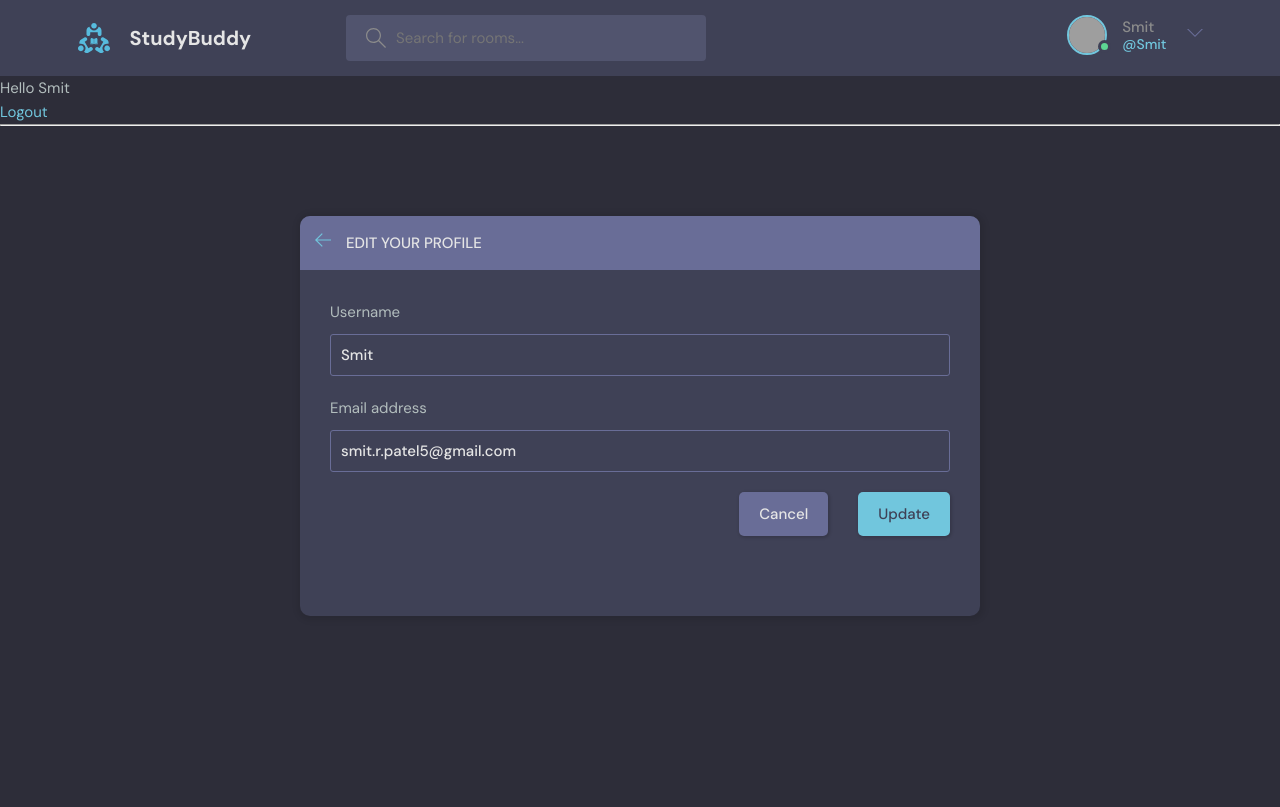
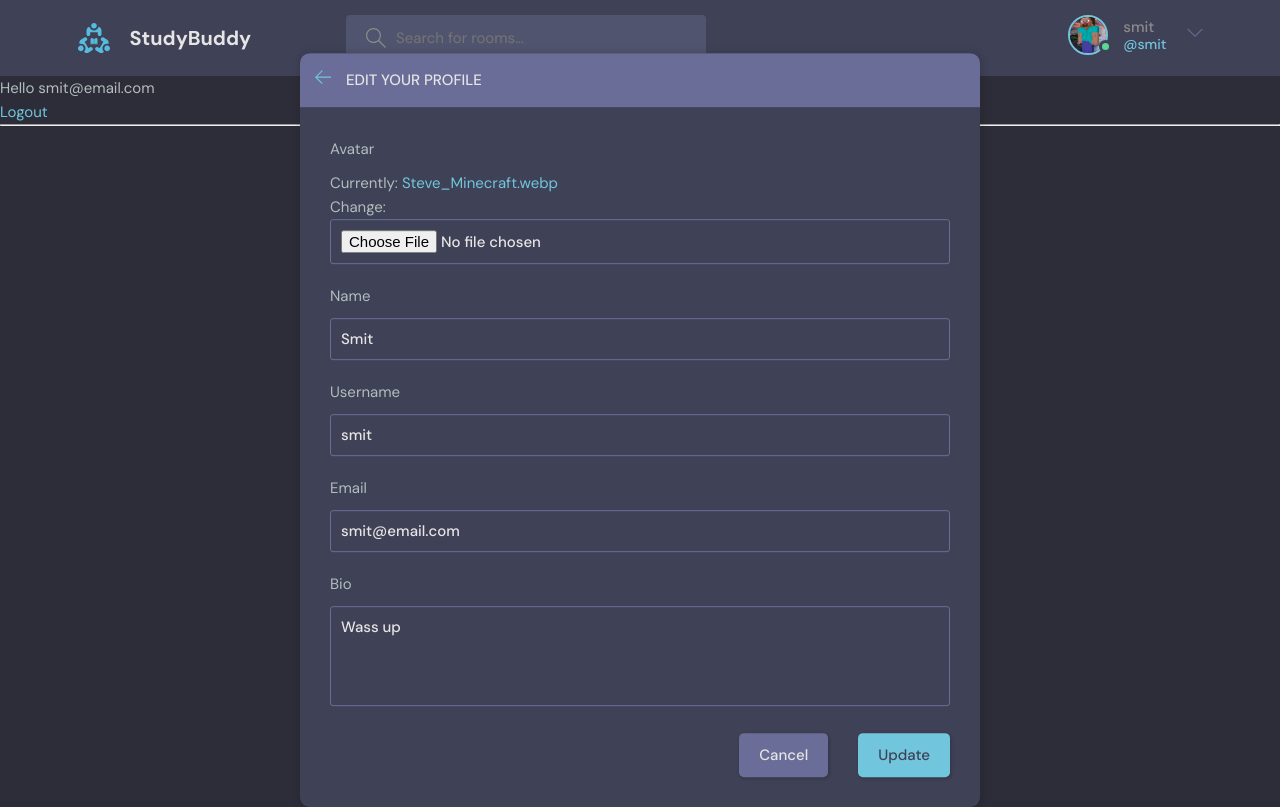
Before and after one commit to smit-patel1/studybud, a Django app: page /update-user/ in a window 1280 px wide. Before the commit the page ends 616 px from the top, so only its background shows below. Run offline with Django 5.2, Linux system fonts and the light colour scheme; a user stored in the database is signed in; grey boxes are pictures that could not be loaded.

Commit message:
Integrated Custom User Model

```diff
--- a/base/admin.py
+++ b/base/admin.py
@@ -1,7 +1,8 @@
 from django.contrib import admin
 
-from .models import Room, Topic, Message
+from .models import Room, Topic, Message, User
 
+admin.site.register(User)
 admin.site.register(Room)
 admin.site.register(Topic)
 admin.site.register(Message)
--- a/base/forms.py
+++ b/base/forms.py
@@ -1,6 +1,13 @@
 from django.forms import ModelForm
-from .models import Room
-from django.contrib.auth.models import User
+from django.contrib.auth.forms import UserCreationForm
+from .models import Room, User
+
+
+class MyUserCreationForm(UserCreationForm):
+    class Meta:
+        model = User
+        fields = ['name', 'username', 'email', 'password1', 'password2']
+
 
 class RoomForm(ModelForm):
     class Meta:
@@ -8,7 +15,8 @@ class RoomForm(ModelForm):
         fields = '__all__'
         exclude = ['host', 'participants']
 
+
 class UserForm(ModelForm):
     class Meta:
         model = User
-        fields = ['username', 'email']
+        fields = ['avatar', 'name', 'username', 'email', 'bio']
--- a/base/models.py
+++ b/base/models.py
@@ -1,5 +1,16 @@
 from django.db import models
-from django.contrib.auth.models import User
+from django.contrib.auth.models import AbstractUser
+
+
+class User(AbstractUser):
+    name = models.CharField(max_length=200, null=True)
+    email = models.EmailField(unique=True, null=True)
+    bio = models.TextField(null=True)
+
+    avatar = models.ImageField(null=True, default="avatar.svg")
+
+    USERNAME_FIELD = 'email'
+    REQUIRED_FIELDS = []
 
 
 class Topic(models.Model):
--- a/base/templates/base/activity.html
+++ b/base/templates/base/activity.html
@@ -31,7 +31,7 @@
               class="roomListRoom__author"
             >
               <div class="avatar avatar--small">
-                <img src="https://randomuser.me/api/portraits/women/11.jpg" />
+                <img src="{{message.user.avatar.url}}" />
               </div>
               <p>
                 @{{message.user}}
--- a/base/templates/base/activity_component.html
+++ b/base/templates/base/activity_component.html
@@ -10,7 +10,7 @@
         class="roomListRoom__author"
       >
         <div class="avatar avatar--small">
-          <img src="https://randomuser.me/api/portraits/women/11.jpg" />
+          <img src="{{message.user.avatar.url}}" />
         </div>
         <p>
           @{{message.user}}
--- a/base/templates/base/feed_component.html
+++ b/base/templates/base/feed_component.html
@@ -6,7 +6,7 @@
       class="roomListRoom__author"
     >
       <div class="avatar avatar--small">
-        <img src="https://randomuser.me/api/portraits/women/11.jpg" />
+        <img src="{{room.host.avatar.url}}" />
       </div>
       <span>@{{room.host.username}}</span>
     </a>
--- a/base/templates/base/login_register.html
+++ b/base/templates/base/login_register.html
@@ -15,7 +15,7 @@
           {% csrf_token %}
           <div class="form__group form__group">
             <label for="room_name">Email</label>
-            <input id="username" name="username" type="text" placeholder="e.g.
+            <input id="username" name="email" type="text" placeholder="e.g.
             dennis_ivy@email.com />
           </div>
           <div class="form__group">
--- a/base/templates/base/room.html
+++ b/base/templates/base/room.html
@@ -82,7 +82,7 @@
               class="room__author"
             >
               <div class="avatar avatar--small">
-                <img src="https://randomuser.me/api/portraits/men/37.jpg" />
+                <img src="{{room.host.avatar.url}}" />
               </div>
               <span>@{{room.host.username}}</span>
             </a>
@@ -107,7 +107,7 @@
                   >
                     <div class="avatar avatar--small">
                       <img
-                        src="https://randomuser.me/api/portraits/men/37.jpg"
+                        src="{{message.user.avatar.url}}"
                       />
                     </div>
                     <span>@{{message.user.username}}</span>
@@ -166,7 +166,7 @@
         {% for user in participants %}
         <a href="{% url 'user-profile' user.id %}" class="participant">
           <div class="avatar avatar--medium">
-            <img src="https://randomuser.me/api/portraits/men/37.jpg" />
+            <img src="{{user.host.avatar.url}}" />
           </div>
           <p>
             {{user.username}}
--- a/base/views.py
+++ b/base/views.py
@@ -3,11 +3,9 @@ from django.http import HttpResponse
 from django.contrib import messages
 from django.contrib.auth.decorators import login_required
 from django.db.models import Q
-from django.contrib.auth.models import User
 from django.contrib.auth import authenticate, login, logout
-from django.contrib.auth.forms import UserCreationForm
-from .models import Room, Topic, Message
-from .forms import RoomForm, UserForm
+from .models import Room, Topic, Message, User
+from .forms import RoomForm, UserForm, MyUserCreationForm
 
 
 
@@ -27,15 +25,15 @@ def loginPage(request):
         return redirect('home')
 
     if request.method == 'POST':
-        username = request.POST.get('username').lower()
+        email = request.POST.get('email').lower()
         password = request.POST.get('password')
 
         try:
-            user = User.objects.get(username=username)
+            user = User.objects.get(email=email)
         except:
             messages.error(request, "User does not exist")
 
-        user = authenticate(request, username=username, password=password)
+        user = authenticate(request, email=email, password=password)
 
         if user is not None:
             login(request, user)
@@ -54,10 +52,10 @@ def logoutUser(request):
 
 
 def registerPage(request):
-    form = UserCreationForm
+    form = MyUserCreationForm
 
     if request.method == 'POST':
-        form = UserCreationForm(request.POST)
+        form = MyUserCreationForm(request.POST)
         if form.is_valid():
             user = form.save(commit=False)
             user.username = user.username.lower()
@@ -181,13 +179,14 @@ def deleteMessage(request, pk):
         return redirect('home')
     return render(request, 'base/delete.html', {'obj':message})
 
+
 @login_required(login_url='login')
 def updateUser(request):
     user = request.user
     form = UserForm(instance=user)
 
     if request.method == 'POST':
-        form = UserForm(request.POST, instance=user)
+        form = UserForm(request.POST, request.FILES, instance=user)
         if form.is_valid():
             form.save()
             return redirect('user-profile', pk=user.id)
--- a/studybud/settings.py
+++ b/studybud/settings.py
@@ -43,6 +43,8 @@ INSTALLED_APPS = [
     'rest_framework',
     'corsheaders',
 ]
+
+AUTH_USER_MODEL = 'base.User'
 
 MIDDLEWARE = [
     'django.middleware.security.SecurityMiddleware',
@@ -126,10 +128,13 @@ USE_TZ = True
 # https://docs.djangoproject.com/en/5.1/howto/static-files/
 
 STATIC_URL = 'static/'
+MEDIA_URL = '/images/'
 
 STATICFILES_DIRS = [
     BASE_DIR / 'static'
 ]
+
+MEDIA_ROOT = BASE_DIR / 'static/images'
 
 # STATIC_ROOT =
 
--- a/studybud/urls.py
+++ b/studybud/urls.py
@@ -1,5 +1,7 @@
 from django.contrib import admin
 from django.urls import path, include
+from django.conf import settings
+from django.conf.urls.static import static
 
 
 urlpatterns = [
@@ -7,3 +9,6 @@ urlpatterns = [
     path('', include('base.urls')),
     path('api/', include('base.api.urls')),
 ]
+
+
+urlpatterns += static(settings.MEDIA_URL, document_root=settings.MEDIA_ROOT)
--- a/templates/navbar.html
+++ b/templates/navbar.html
@@ -29,7 +29,7 @@
       <div class="header__user">
         <a href="{% url 'update-user' %}">
           <div class="avatar avatar--medium active">
-            <img src="https://randomuser.me/api/portraits/men/37.jpg" />
+            <img src="{{request.user.avatar.url}}" />
           </div>
           <p>
             {{request.user.username}} <span>@{{request.user.username}}</span>
```
Also changed, not shown: base/migrations/0001_initial.py, base/migrations/0002_topic_room_host_message_room_topic.py (deleted), base/migrations/0002_user_bio_user_name_alter_user_email.py (added), base/migrations/0003_alter_room_options_room_participants.py (deleted), base/migrations/0003_user_avatar.py (added), db.sqlite3, static/images/Steve_Minecraft.webp (added), static/images/Steve_Minecraft_AYwR8Zv.webp (added).
